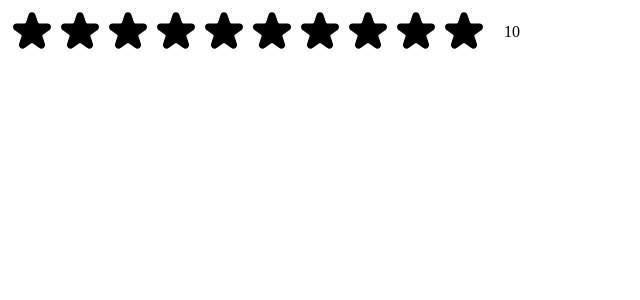
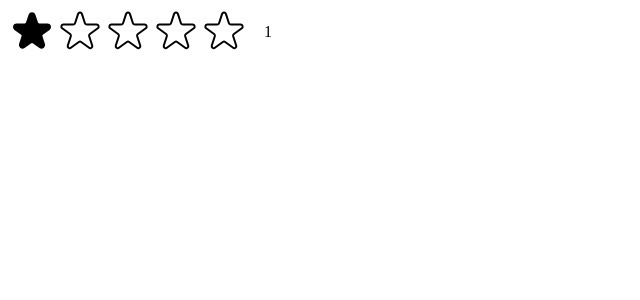
Before and after one commit to sheymantech/usePopcon, a React (Create React App) app: page / in a window 1280 px wide. Shown: the top 300 px of the page, without its empty margins (0-640 px from the left). Built offline with nearby package versions, Linux system fonts and the light colour scheme.

Commit message:
new feature

```diff
--- a/src/StarRating.js
+++ b/src/StarRating.js
@@ -1,3 +1,5 @@
+import { useState } from "react";
+
 const containerStyle = {
   display: "flex",
   alignItems: "center",
@@ -13,15 +15,23 @@
   margin: "0",
 };
 
-export default function StarRating({ maxRating = 0 }) {
+export default function StarRating({ maxRating = 5 }) {
+  const [rating, setRating] = useState(1);
+  function handleRating(rating) {
+    setRating(rating);
+  }
   return (
     <div style={containerStyle}>
       <div style={starContainerStyle}>
         {Array.from({ length: maxRating }, (_, i) => (
-          <Star key={i} />
+          <Star
+            key={i}
+            onRate={() => handleRating(i + 1)}
+            full={rating >= i + 1}
+          />
         ))}
       </div>
-      <p style={textStyle}>10</p>
+      <p style={textStyle}>{rating || ""}</p>
     </div>
   );
 }
@@ -33,10 +43,10 @@
   display: "block",
 };
 
-function Star() {
+function Star({ onRate, full }) {
   return (
-    <span role="button" style={starStyle}>
-      {" "}
+    <span role="button" style={starStyle} onClick={onRate}>
+      {full ? (
         <svg
           xmlns="http://www.w3.org/2000/svg"
           viewBox="0 0 20 20"
@@ -45,6 +55,21 @@
         >
           <path d="M9.049 2.927c.3-.921 1.603-.921 1.902 0l1.07 3.292a1 1 0 00.95.69h3.462c.969 0 1.371 1.24.588 1.81l-2.8 2.034a1 1 0 00-.364 1.118l1.07 3.292c.3.921-.755 1.688-1.54 1.118l-2.8-2.034a1 1 0 00-1.175 0l-2.8 2.034c-.784.57-1.838-.197-1.539-1.118l1.07-3.292a1 1 0 00-.364-1.118L2.98 8.72c-.783-.57-.38-1.81.588-1.81h3.461a1 1 0 00.951-.69l1.07-3.292z" />
         </svg>
+      ) : (
+        <svg
+          xmlns="http://www.w3.org/2000/svg"
+          fill="none"
+          viewBox="0 0 24 24"
+          stroke="#000"
+        >
+          <path
+            strokeLinecap="round"
+            strokeLinejoin="round"
+            strokeWidth="{2}"
+            d="M11.049 2.927c.3-.921 1.603-.921 1.902 0l1.519 4.674a1 1 0 00.95.69h4.915c.969 0 1.371 1.24.588 1.81l-3.976 2.888a1 1 0 00-.363 1.118l1.518 4.674c.3.922-.755 1.688-1.538 1.118l-3.976-2.888a1 1 0 00-1.176 0l-3.976 2.888c-.783.57-1.838-.197-1.538-1.118l1.518-4.674a1 1 0 00-.363-1.118l-3.976-2.888c-.784-.57-.38-1.81.588-1.81h4.914a1 1 0 00.951-.69l1.519-4.674z"
+          />
+        </svg>
+      )}
     </span>
   );
 }
@@ -66,18 +91,6 @@
 
 EMPTY STAR
 
-<svg
-  xmlns="http://www.w3.org/2000/svg"
-  fill="none"
-  viewBox="0 0 24 24"
-  stroke="#000"
->
-  <path
-    strokeLinecap="round"
-    strokeLinejoin="round"
-    strokeWidth="{2}"
-    d="M11.049 2.927c.3-.921 1.603-.921 1.902 0l1.519 4.674a1 1 0 00.95.69h4.915c.969 0 1.371 1.24.588 1.81l-3.976 2.888a1 1 0 00-.363 1.118l1.518 4.674c.3.922-.755 1.688-1.538 1.118l-3.976-2.888a1 1 0 00-1.176 0l-3.976 2.888c-.783.57-1.838-.197-1.538-1.118l1.518-4.674a1 1 0 00-.363-1.118l-3.976-2.888c-.784-.57-.38-1.81.588-1.81h4.914a1 1 0 00.951-.69l1.519-4.674z"
-  />
-</svg>
+
 
 */
--- a/src/index.js
+++ b/src/index.js
@@ -9,6 +9,6 @@
 root.render(
   <React.StrictMode>
     {/* <App /> */}
-    <StarRating maxRating={10} />
+    <StarRating maxRating={5} />
   </React.StrictMode>
 );
```
Lines whose indentation alone changed are shown as unchanged.
